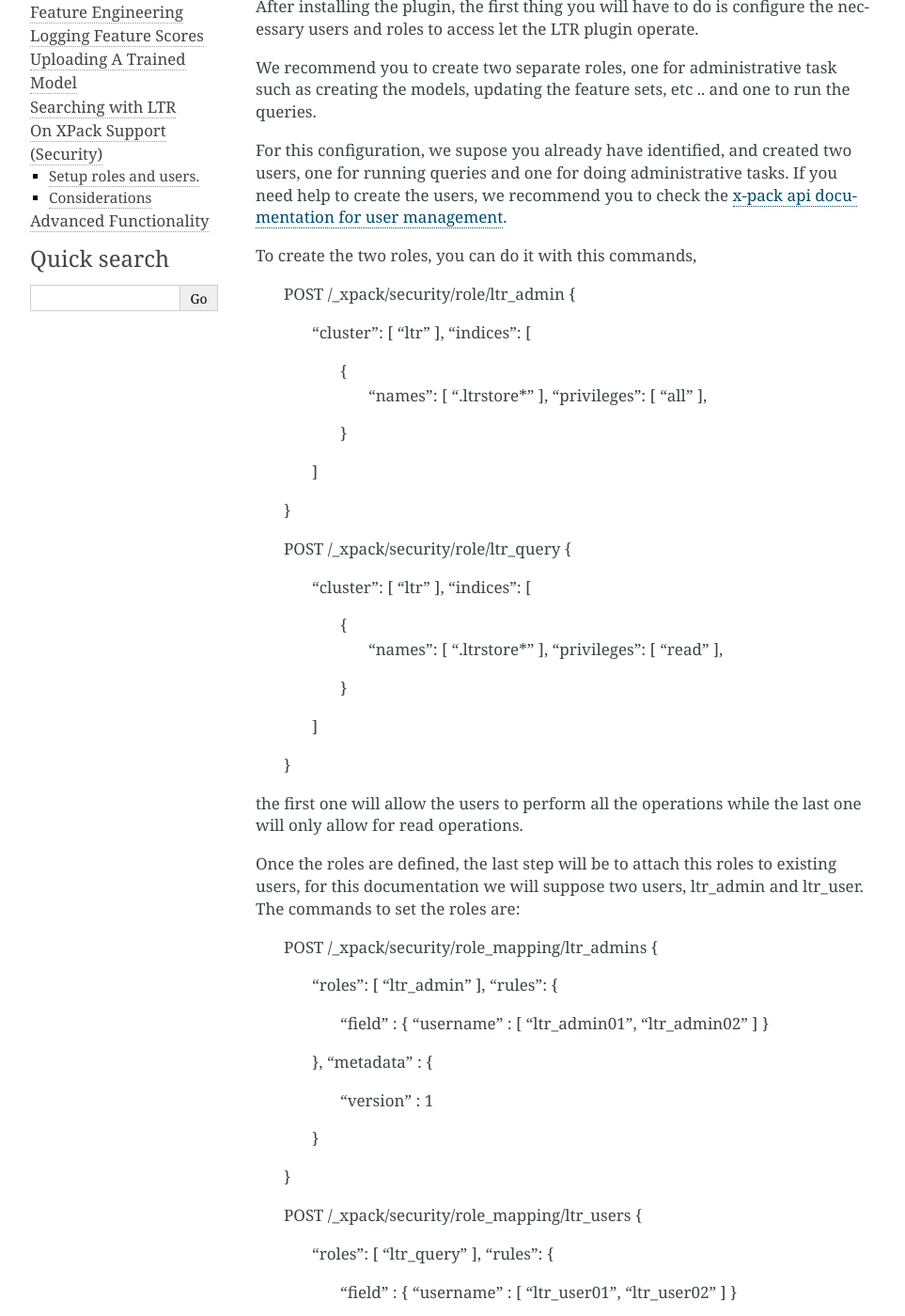
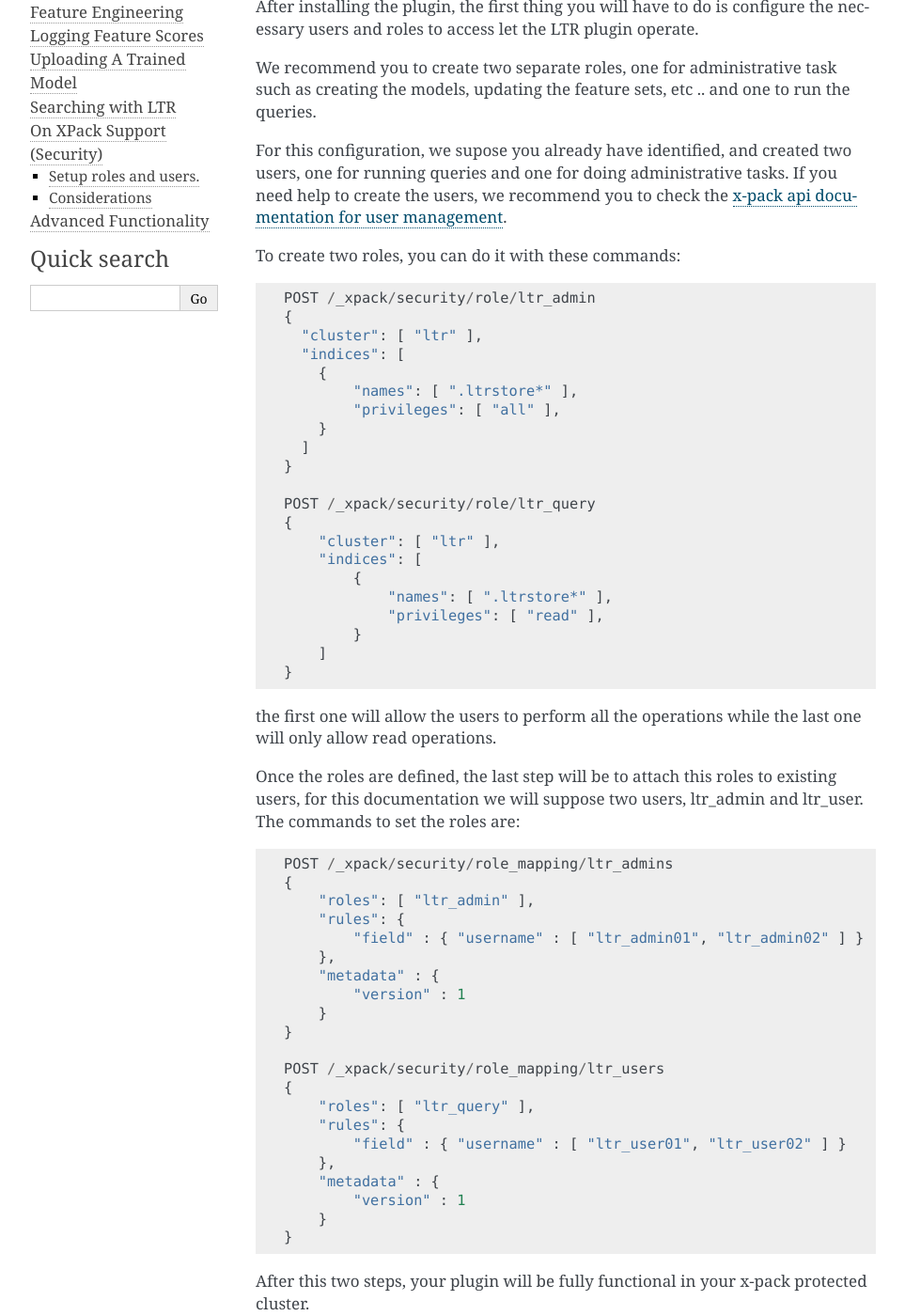
Before and after one commit to o19s/elasticsearch-learning-to-rank, a Sphinx documentation site: the page built from docs/x-pack.rst, in a window 1280 px wide and 1400 px high, scrolled down 316 px. Shown: the whole window at 94% size, without its empty margins (148-1111 px from the left). Built offline with Sphinx 7.4.7, drawn with Linux system fonts in a browser that asks for light colours; pages that are not in the unit, such as notebooks, are missing from menus; some of the changed text lies outside the part shown.

Commit message:
Fixes #130 - fix xpack code formatting

```diff
--- a/docs/x-pack.rst
+++ b/docs/x-pack.rst
@@ -18,8 +18,7 @@ and one to run the queries.
 For this configuration, we supose you already have identified, and created two users, one for running queries and one for doing administrative tasks. If you
 need help to create the users, we recommend you to check the `x-pack api documentation for user management <https://www.elastic.co/guide/en/elasticsearch/reference/6.1/security-api-users.html>`_.
 
-
-To create the two roles, you can do it with this commands,
+To create two roles, you can do it with these commands::
 
     POST /_xpack/security/role/ltr_admin
     {
@@ -43,11 +42,9 @@ To create the two roles, you can do it with this commands,
         ]
     }
 
-the first one will allow the users to perform all the operations while the last one will only allow for read operations.
+the first one will allow the users to perform all the operations while the last one will only allow read operations.
 
-Once the roles are defined, the last step will be to attach this roles to existing users, for this documentation we will suppose
-two users, ltr_admin and ltr_user. The commands to set the roles are:
-
+Once the roles are defined, the last step will be to attach this roles to existing users, for this documentation we will suppose two users, ltr_admin and ltr_user. The commands to set the roles are::
 
     POST /_xpack/security/role_mapping/ltr_admins
     {
```
